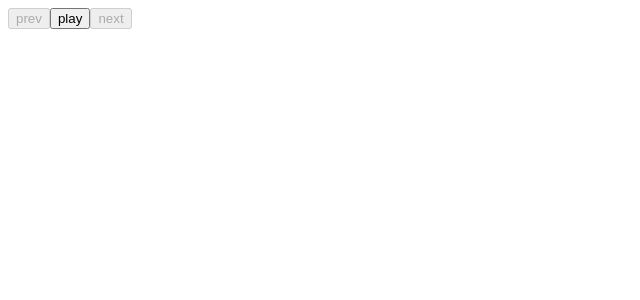
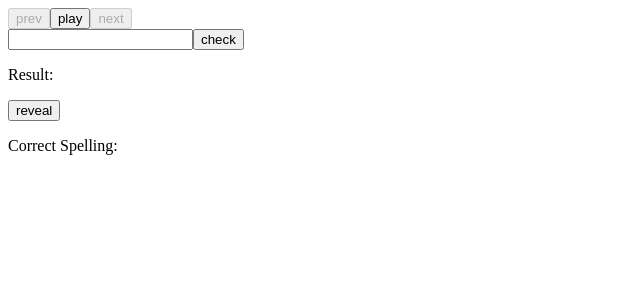
Before and after one commit to BenLirio/spelling, a React (Create React App) app: page / in a window 1280 px wide. Shown: the top 300 px of the page, without its empty margins (0-640 px from the left). Built offline with nearby package versions, Linux system fonts and the light colour scheme; no server answers; the database is empty.

Commit message:
Basic Test

```diff
--- /dev/null
+++ b/src/components/Answer.js
@@ -0,0 +1,36 @@
+import React, { useState, useEffect } from 'react'
+
+const Answer = ({ word }) => {
+  const [answer, setAnswer] = useState('')
+  const [result, setResult] = useState('')
+  useEffect(() => {
+    setResult('')
+  }, [word])
+  const editAnswer = (e) => {
+    setAnswer(e.target.value)
+  }
+  const onCheck = (e) => {
+    e.preventDefault()
+    if (word === answer) {
+      setResult('correct')
+    } else {
+      setResult('incorrect')
+    }
+  }
+  return (
+    <>
+      <form>
+        <input onChange={editAnswer} type="text" value={answer} />
+        <input onClick={onCheck} type="submit" value="check" />
+      </form>
+      <p>
+        Result:{' '}
+        <span style={{ color: result === 'correct' ? '#00aa00' : '#aa0000' }}>
+          {result}
+        </span>
+      </p>
+    </>
+  )
+}
+
+export default Answer
--- /dev/null
+++ b/src/components/Reveal.js
@@ -0,0 +1,19 @@
+import React, { useState, useEffect } from 'react'
+
+const Reveal = ({ word }) => {
+  const [show, setShow] = useState(false)
+  const onReveal = () => {
+    setShow(!show)
+  }
+  useEffect(() => {
+    setShow(false)
+  }, [word])
+  return (
+    <>
+      <button onClick={onReveal}>{show ? 'hide' : 'reveal'}</button>
+      <p>Correct Spelling: {show && word}</p>
+    </>
+  )
+}
+
+export default Reveal
--- a/src/components/SpellingTest.js
+++ b/src/components/SpellingTest.js
@@ -1,5 +1,7 @@
 import React, { useState, useEffect } from 'react'
 import PlayWord from './PlayWord'
+import Answer from './Answer'
+import Reveal from './Reveal'
 
 const SpellingTest = ({ testWords }) => {
   const [currentWord, setCurrentWord] = useState(0)
@@ -25,6 +27,8 @@ const SpellingTest = ({ testWords }) => {
       <button onClick={next} disabled={currentWord >= testWords.length - 1}>
         next
       </button>
+      <Answer word={word} />
+      <Reveal word={word} />
     </div>
   )
 }
```
